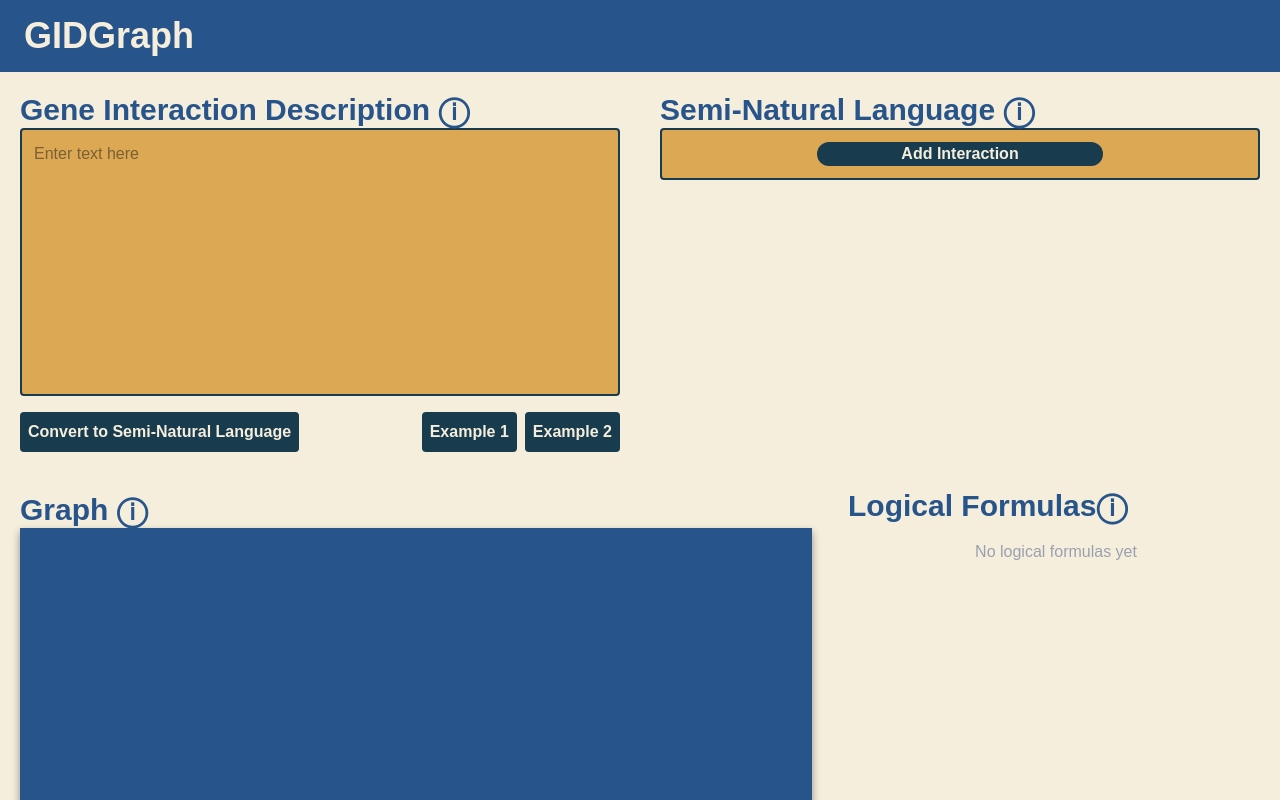
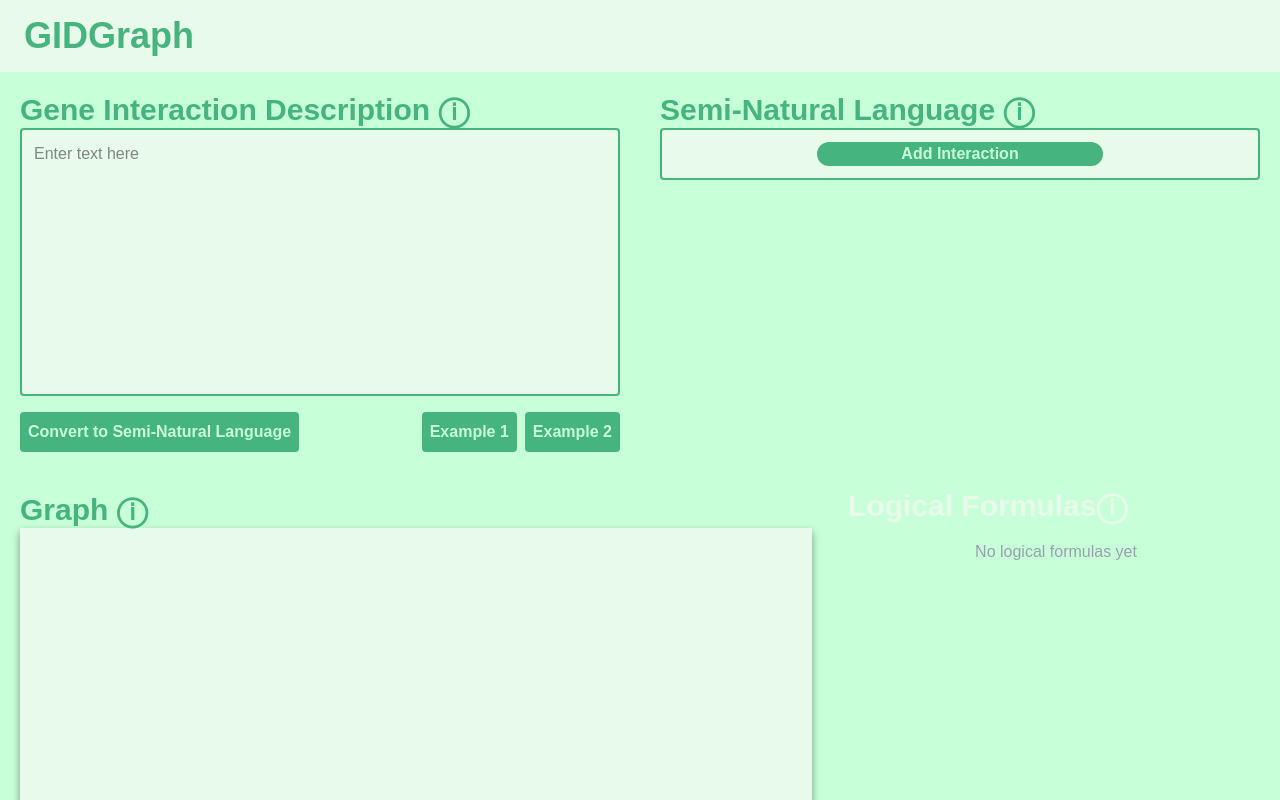
Before and after one commit to Valtyre/GIDGraph, a Next.js app in the folder frontend/: page / in a window 1280 px wide. Shown: the top 800 px of the page. Built offline with nearby package versions, Linux system fonts and the light colour scheme.

Commit message:
Visual update

```diff
--- a/frontend/src/app/Elements/SNL/snlBox.tsx
+++ b/frontend/src/app/Elements/SNL/snlBox.tsx
@@ -111,7 +111,7 @@ export function SNLBox({graph, setGeneList, geneColors}: {graph: Graph, setGeneL
   `
   return (
     <div className="flex flex-col mx-auto w-full p-5">
-      <h1 className="font-bold text-3xl text-second">Semi-Natural Language <Infobox text={info}/> </h1>
+      <h1 className="font-bold text-3xl text-third">Semi-Natural Language <Infobox text={info}/> </h1>
       <div className="flex flex-col p-3 gap-2 overflow-scroll bg-off border-2 border-third rounded-sm">
       {geneList ? geneList.map((inter) => (
         <GeneInteractionBubble key={inter.id}
--- a/frontend/src/app/Elements/TopBar.tsx
+++ b/frontend/src/app/Elements/TopBar.tsx
@@ -7,7 +7,7 @@ export default function TopBar({
   return (
     <header className="w-full bg-second flex items-center justify-between px-6 py-4">
       {/* app title */}
-      <h1 className="text-main text-4xl font-bold">GIDGraph</h1>
+      <h1 className="text-third text-4xl font-bold">GIDGraph</h1>
 
       {/* export button – shown only when callback is provided */}
       {onExport && (
--- a/frontend/src/app/Elements/graph.tsx
+++ b/frontend/src/app/Elements/graph.tsx
@@ -109,6 +109,14 @@ const GeneNetworkGraph: React.FC<GeneNetworkGraphProps> = ({ graph, geneColors }
         },
       },
       edges: {
+        width: 2,                     // ← increase line thickness
+        arrows: {
+          to: {
+            enabled: true,
+            type: 'arrow',
+            scaleFactor: 2,           // ← enlarge arrow head
+          },
+        },
         font: { size: 0 },
       },
     };
@@ -122,7 +130,7 @@ const GeneNetworkGraph: React.FC<GeneNetworkGraphProps> = ({ graph, geneColors }
   `
   return (
     <div className="p-5 h-full w-full flex-1">
-      <h1 className="font-bold text-3xl text-second"> Graph <Infobox text={info}/> </h1>
+      <h1 className="font-bold text-3xl text-third"> Graph <Infobox text={info}/> </h1>
       <div
         id="network"
         ref={networkRef}
--- a/frontend/src/app/Elements/logicalFormulas/lfContainer.tsx
+++ b/frontend/src/app/Elements/logicalFormulas/lfContainer.tsx
@@ -57,7 +57,7 @@ export default function LogicalFormulasContainer({
 
   return (
     <div className="flex flex-col gap-2 p-4">
-      <h1 className="font-bold text-3xl text-second">Logical Formulas<Infobox text={info}/> </h1>
+      <h1 className="font-bold text-3xl text-third">Logical Formulas<Infobox text={info}/> </h1>
       {lf.map((formula, idx) => (
         <LogicalFormulasBubble
           key={idx}
--- a/frontend/src/app/Elements/natrualLanguageBox.tsx
+++ b/frontend/src/app/Elements/natrualLanguageBox.tsx
@@ -64,7 +64,7 @@ export default function NatrualLanguageBox({ fun, graph }: { fun: Dispatch<SetSt
   return (
     <>
       <div className="flex flex-col mx-auto w-full p-5">
-        <h1 className="font-bold text-3xl text-second">
+        <h1 className="font-bold text-3xl text-third">
           Gene Interaction Description <Infobox text={info}/>
         </h1>
 
--- a/frontend/src/app/globals.css
+++ b/frontend/src/app/globals.css
@@ -11,10 +11,10 @@
   --font-sans: var(--font-geist-sans);
   --font-mono: var(--font-geist-mono);
 
-  --color-main: #F5EEDC;
-  --color-second: #27548A;
-  --color-third: #183B4E;
-  --color-off: #DDA853
+  --color-main: #C7FFD8; /* pastel teal */
+  --color-second: #E8FAEA; /* pastel green */
+  --color-third: #46B47F; /* pastel dark green */
+  --color-off: #E8FAEA; /* pastel green */
 }
 
 @media (prefers-color-scheme: dark) {
```
